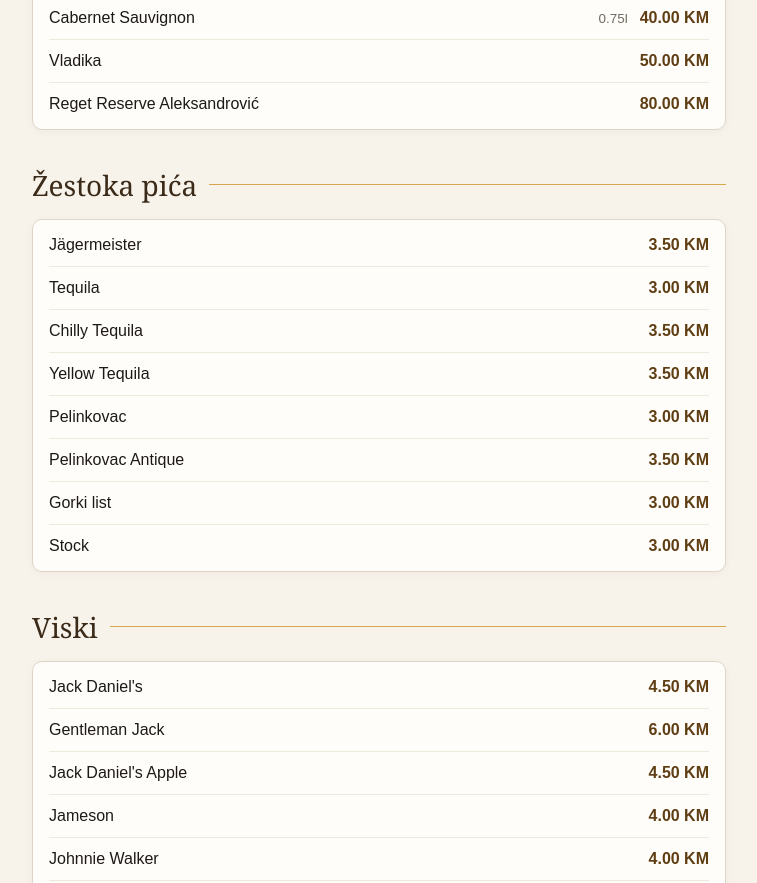
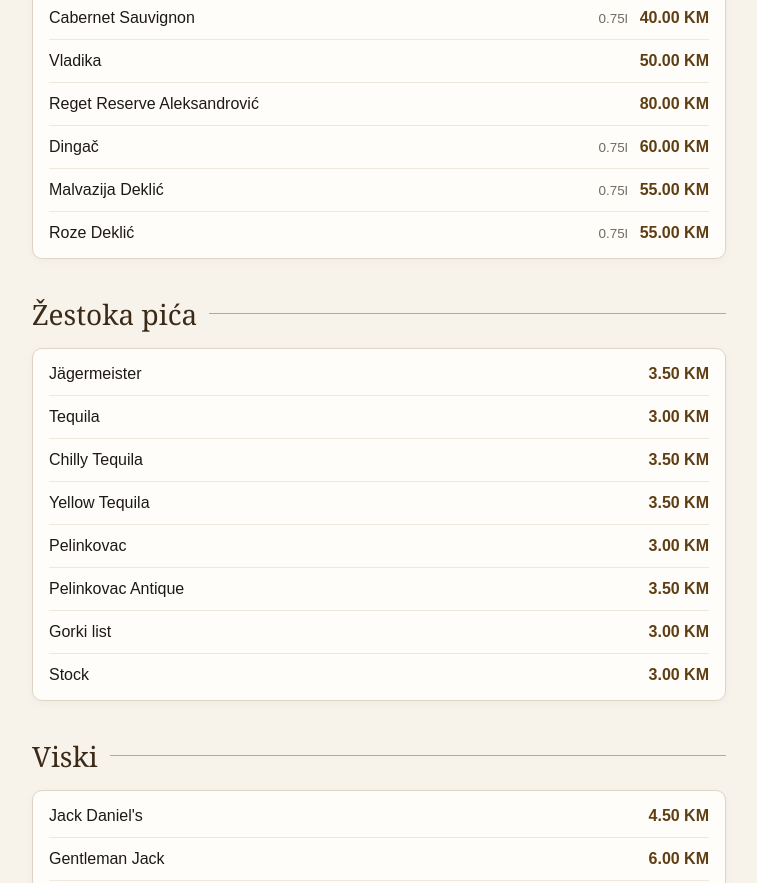
Before and after one commit to texprintbrcko/belmondo_cjenovnik, a plain HTML site: page index.html in a window 1280 px wide. Shown: the part 4161-5044 px from the top of the page, without its empty margins (261-1018 px from the left). Drawn offline with Linux system fonts and the light colour scheme.

Commit message:
Update index.html

```diff
--- a/index.html
+++ b/index.html
@@ -24,7 +24,7 @@
   ['Pivo u boci',[['Tuborg','0.33l','3.50'],['Carlsberg','0.33l','3.50'],['Budwieser','0.33l','4.00'],['Heineken','0.33l','4.00'],['Corona','0.35l','6.00'],['Blanc','0.33l','4.00']]],
   ['Točeno pivo',[['Tuborg','M','3.00'],['Tuborg','V','4.00'],['Budwieser','M','3.50'],['Budwieser','V','4.50'],['Blanc','M','3.50'],['Blanc','V','4.50']]],
   ['Rakije',[['Viljamovka','','3.50'],['Dunja','','3.50'],['Kajsija','','3.50'],['Šljivovica','','3.50'],['Sokolova šljivovica','','4.00'],['Sokolova viljamovka','','4.00'],['Sokolova dunja','','4.00'],['Sokolova kajsija','','4.00'],['Šljiva Barik','','5.00'],['Medovača','','3.00'],['Baba Višnja','','3.00']]],
-  ['Vina',[['Tamjanika','0.187l','6.00'],['Graševina Tikveš','','30.00'],['Tamjanika','','35.00'],['Tamjanika Luda Mara','','40.00'],['Žuti Cvet Aleksić','','45.00'],['Legat 1903 Muškat Petit Grain','0.75l','50.00'],['Kovačević Chardonnay','','60.00'],['Harizma Aleksandrović','','60.00'],['Bele vode belo vino','','120.00'],['Vranac Classic','0.75l','30.00'],['Cabernet Sauvignon','0.75l','40.00'],['Vladika','','50.00'],['Reget Reserve Aleksandrović','','80.00']]],
+  ['Vina',[['Tamjanika','0.187l','6.00'],['Graševina Tikveš','','30.00'],['Tamjanika','','35.00'],['Tamjanika Luda Mara','','40.00'],['Žuti Cvet Aleksić','','45.00'],['Legat 1903 Muškat Petit Grain','0.75l','50.00'],['Kovačević Chardonnay','','60.00'],['Harizma Aleksandrović','','60.00'],['Bele vode belo vino','','120.00'],['Vranac Classic','0.75l','30.00'],['Cabernet Sauvignon','0.75l','40.00'],['Vladika','','50.00'],['Reget Reserve Aleksandrović','','80.00'],['Dingač','0.75l','60.00'],['Malvazija Deklić','0.75l','55.00'],['Roze Deklić','0.75l','55.00']]],
   ['Žestoka pića',[['Jägermeister','','3.50'],['Tequila','','3.00'],['Chilly Tequila','','3.50'],['Yellow Tequila','','3.50'],['Pelinkovac','','3.00'],['Pelinkovac Antique','','3.50'],['Gorki list','','3.00'],['Stock','','3.00']]],
   ['Viski',[['Jack Daniel\'s','','4.50'],['Gentleman Jack','','6.00'],['Jack Daniel\'s Apple','','4.50'],['Jameson','','4.00'],['Johnnie Walker','','4.00'],['Johnnie Walker Black','','5.50'],['Chivas Regal','','5.50'],['Chivas 18 YO','0.70l','350.00']]],
   ['Gin',[['Beefeater','','3.50'],['Gordon\'s','','3.50'],['Sax','','3.50'],['Gin Mare','0.70l','150.00'],['Hendrick\'s','0.70l','150.00']]],
```
